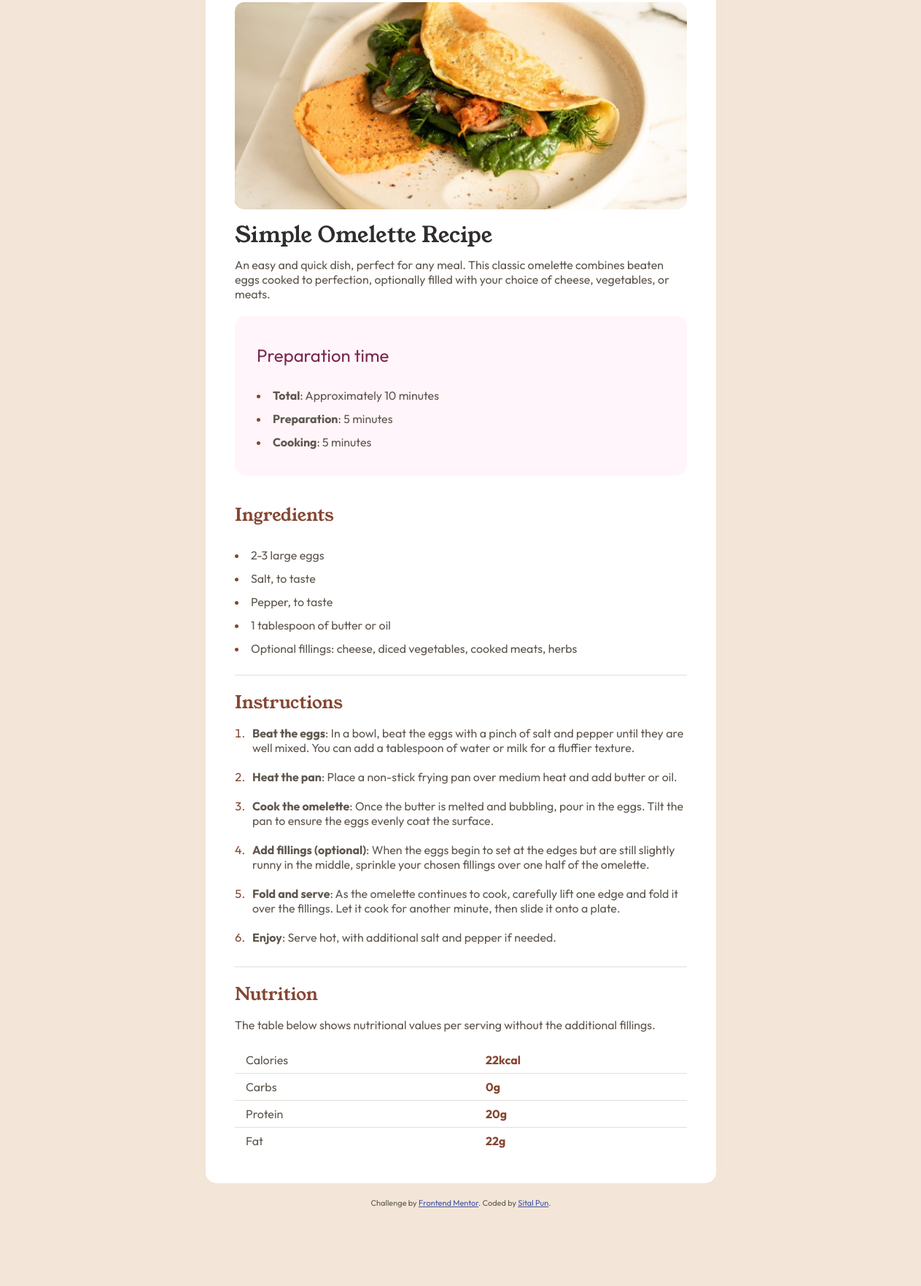
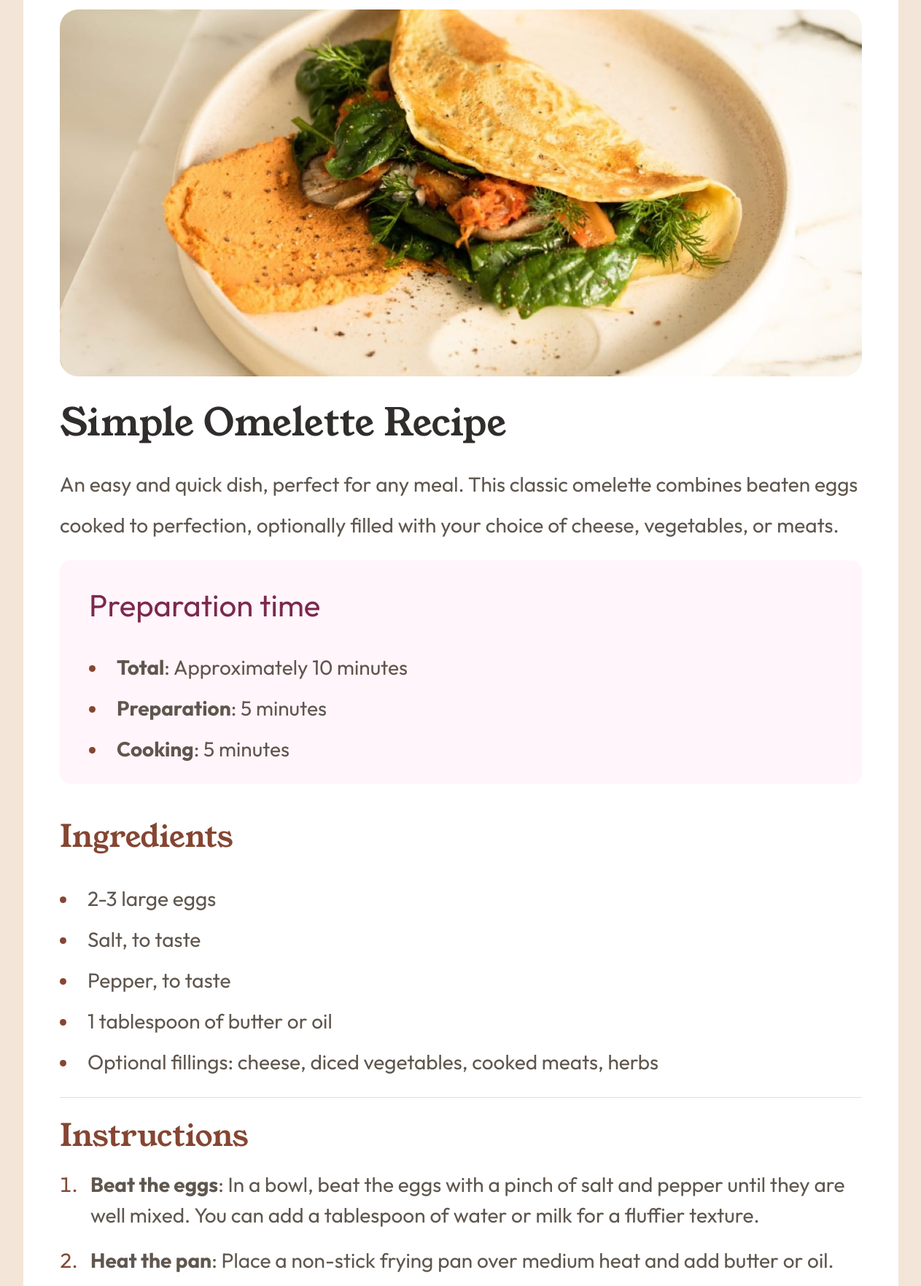
Before and after one commit to spun21m/Recipe-Page, a plain HTML site: page index.html in a window 1536 px wide. Shown: the part 117-1880 px from the top of the page at 73% size, without its empty margins (136-1399 px from the left). Before the commit the page ends 1853 px from the top, so only its background shows below. Drawn offline with Linux system fonts and the light colour scheme.

Commit message:
Made it responsive for Mobile and Desktop

```diff
--- a/assets/styles/style.css
+++ b/assets/styles/style.css
@@ -36,22 +36,23 @@ h1 {
   box-shadow: 0 4px 15px hsl(30, 54%, 90%);
 }
 
-.omelette-image {
-  width: 100%;
-  height: auto;
-  border-radius: 13px;
-}
-
 p {
   color: hsl(30, 10%, 34%);
   margin-bottom: 20px;
+  line-height: 1.5;
 }
 
 li::marker {
   color: hsl(14, 45%, 36%);
 }
 
-.preparation-time {
+header .omelette-image {
+  width: 100%;
+  height: auto;
+  border-radius: 13px;
+}
+
+header .preparation-time {
   padding: 30px;
   background-color: hsl(330, 100%, 98%);
   color: hsl(30, 10%, 34%);
@@ -61,7 +62,7 @@ li::marker {
   margin-bottom: 30px;
 }
 
-.preparation-time h2 {
+header .preparation-time h2 {
   font-family: "Outfit", sans-serif;
   color: hsl(332, 51%, 32%);
 }
@@ -75,6 +76,7 @@ main .ingredients {
 }
 
 main .instructions {
+  line-height: 1.5;
   padding-bottom: 10px;
   margin-bottom: 20px;
   border-bottom: 1px solid hsl(30, 18%, 87%);
@@ -96,31 +98,131 @@ main .nutrition h2 {
   margin-bottom: 15px;
 }
 
-.nutrition-table {
+main .nutrition-table {
   width: 100%;
   border-collapse: collapse;
 }
 
-.nutrition-table td {
+main .nutrition-table td {
   padding: 8px 15px;
   border-bottom: 1px solid hsl(30, 18%, 87%);
 }
 
-.nutrition-table tr:nth-child(4) td {
+main .nutrition-table tr:nth-child(4) td {
   border-bottom: none;
 }
 
-.nutrition-table .nutrition-value {
+main .nutrition-table .nutrition-value {
   color: hsl(14, 45%, 36%);
   font-weight: bold;
 }
 
-.attribution {
+footer .attribution {
   margin-top: 20px;
   font-size: 11px;
   text-align: center;
 }
 
-.attribution a {
-  color: hsl(228, 45%, 44%);
+footer .attribution a {
+  color: hsl(14, 45%, 36%);
 }
+
+@media (min-width: 1440px) {
+  body {
+    max-width: 1200px;
+    font-size: 28px;
+  }
+
+  h1 {
+    font-size: 52px;
+    margin: 20px 0;
+  }
+
+  .container {
+    padding: 50px;
+    border-radius: 25px;
+  }
+
+  header .omelette-image {
+    border-radius: 25px;
+  }
+
+  header .preparation-time {
+    padding: 20px 40px;
+  }
+
+  .preparation-time,
+  .ingredients,
+  .instructions,
+  p {
+    line-height: 2;
+  }
+
+  main .nutrition-table td {
+    padding: 18px 24px;
+  }
+
+  footer .attribution {
+    font-size: 14px;
+    margin: 30px;
+  }
+}
+
+@media (max-width: 375px) {
+  body {
+    margin: 0;
+    padding: 0;
+  }
+
+  .container {
+    padding: 0;
+    border-radius: 0;
+  }
+
+  header .omelette-image {
+    border-radius: 0;
+    width: 100vw;
+    height: auto;
+    margin: -10px 0;
+  }
+
+  header .recipe-header {
+    padding: 20px 30px 10px;
+  }
+
+  header .preparation-time {
+    padding: 10px;
+    margin: 0 30px;
+  }
+
+  main .ingredients {
+    padding: 20px 30px;
+  }
+
+  main .instructions {
+    padding: 0 30px;
+  }
+
+  main .instructions ol li {
+    margin-bottom: 15px;
+  }
+
+  main .nutrition {
+    padding: 0 30px;
+  }
+
+  .preparation-time,
+  .ingredients,
+  .instructions,
+  .nutrition {
+    padding-bottom: 10px;
+  }
+
+  main .nutrition-table td {
+    padding: 5px 15px;
+  }
+
+  footer .attribution {
+    margin: 10px;
+  }
+}
--- a/index.html
+++ b/index.html
@@ -36,15 +36,16 @@
           src="./assets/images/image-omelette.jpeg"
           alt="A delicious omelette with cheese and vegetables"
           class="omelette-image"
-          width="300"
-          height="200"
+
         />
-        <h1 class="recipe-title">Simple Omelette Recipe</h1>
-        <p>
-          An easy and quick dish, perfect for any meal. This classic omelette
-          combines beaten eggs cooked to perfection, optionally filled with your
-          choice of cheese, vegetables, or meats.
-        </p>
+        <section class="recipe-header">
+          <h1 class="recipe-title">Simple Omelette Recipe</h1>
+          <p>
+            An easy and quick dish, perfect for any meal. This classic omelette
+            combines beaten eggs cooked to perfection, optionally filled with
+            your choice of cheese, vegetables, or meats.
+          </p>
+        </section>
         <section class="preparation-time">
           <h2>Preparation time</h2>
           <ul>
```
